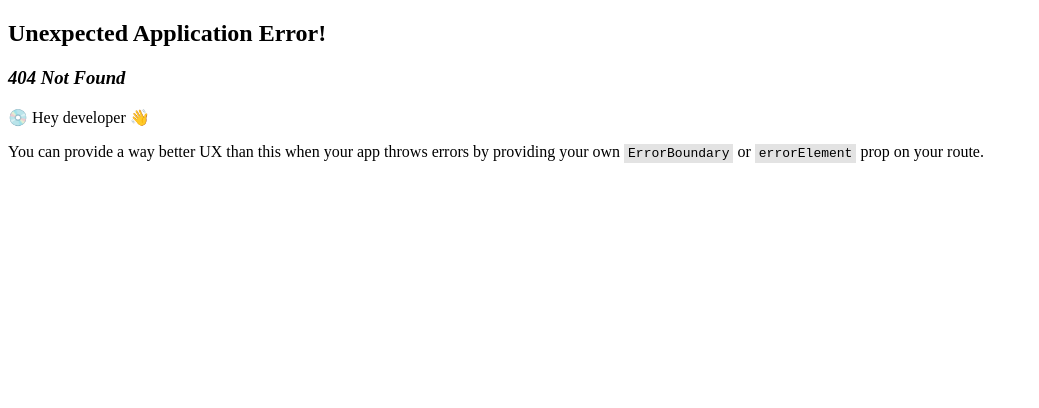
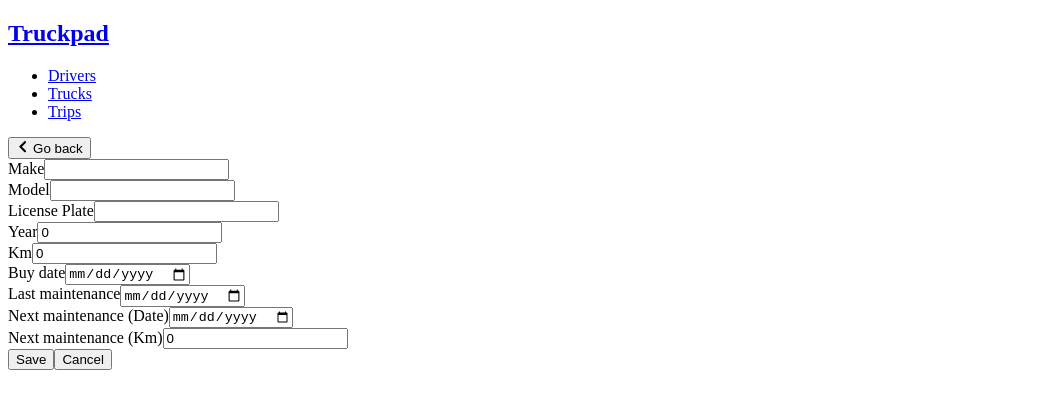
Before and after one commit to pauloo0/logistics_manager, a React (Vite) app: page /trucks/create in a window 1280 px wide. Before the commit this address had no page. Shown: the top 408 px of the page, without its empty margins (0-1039 px from the left). Built offline with nearby package versions, Linux system fonts and the light colour scheme; the HTML template or start-up script is replaced by a standard one.

Commit message:
Adding a nested route and basic layout for the trucks page.

```diff
--- a/src/App.tsx
+++ b/src/App.tsx
@@ -12,13 +12,17 @@
 
 //layouts
 import RootLayout from './layouts/RootLayout'
+import TruckLayout from './layouts/TruckLayout'
 
 const router = createBrowserRouter(
   createRoutesFromElements(
     <Route path='/' element={<RootLayout />}>
       <Route index element={<h1>Home</h1>} />
-      <Route path='/drivers' element={<Driver />} />
-      <Route path='/trucks' element={<Truck />} />
+      <Route path='drivers' element={<Driver />} />
+      <Route path='trucks' element={<TruckLayout />}>
+        <Route index element={<Truck showForm={false} />} />
+        <Route path='create' element={<Truck showForm={true} />} />
+      </Route>
     </Route>
   )
 )
--- /dev/null
+++ b/src/layouts/TruckLayout.tsx
@@ -0,0 +1,8 @@
+import React from 'react'
+import { Outlet } from 'react-router-dom'
+
+const TruckLayout: React.FC = () => {
+  return <Outlet />
+}
+
+export default TruckLayout
--- a/src/pages/Truck.tsx
+++ b/src/pages/Truck.tsx
@@ -3,6 +3,10 @@
 import { baseUri } from '../utils/api'
 import TruckList from '../components/truck/TruckList'
 import TruckForm from '../components/truck/TruckForm'
+
+interface TruckProps {
+  showForm: boolean
+}
 
 const clearTruck: Truck = {
   plate: '',
@@ -17,9 +21,9 @@
   available: true,
 }
 
-const Truck: React.FC = () => {
+const Truck: React.FC<TruckProps> = (props) => {
   const [truck, setTruck] = useState<Truck>(clearTruck)
-  const [showForm, setShowForm] = useState<boolean>(false)
+  const [showForm, setShowForm] = useState<boolean>(props.showForm)
 
   const handleInputChange = (e: React.ChangeEvent<HTMLInputElement>) => {
     const { name, value } = e.target
```
